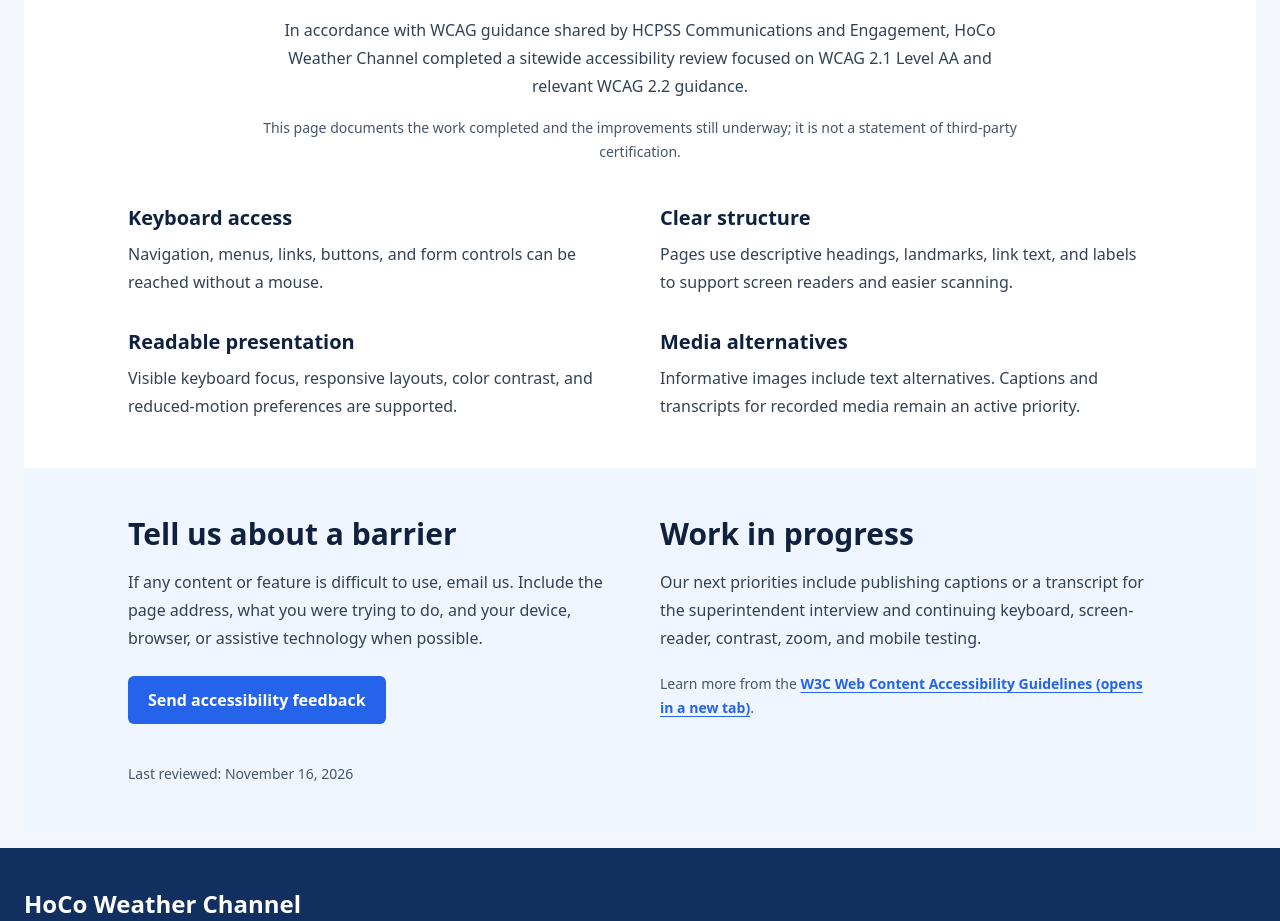
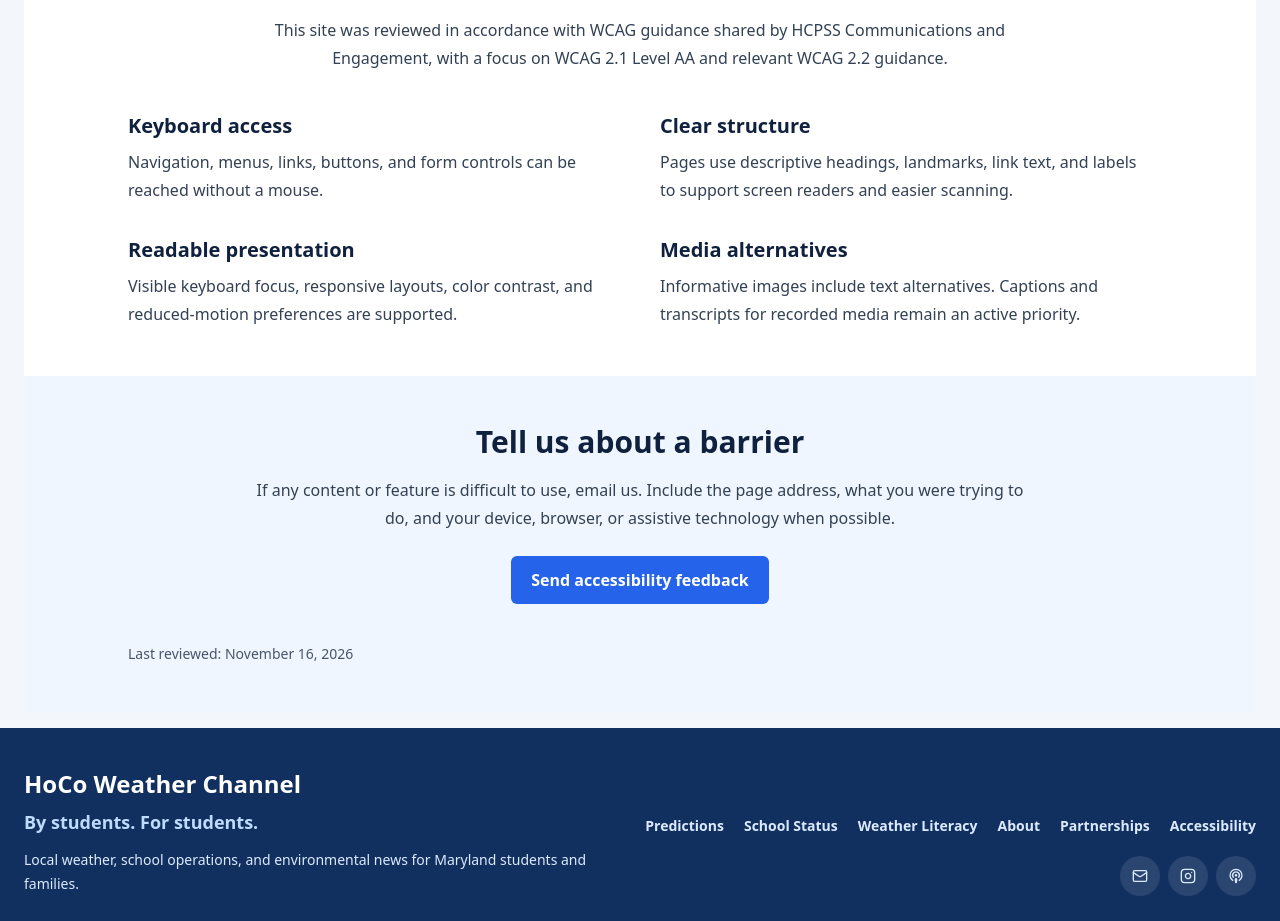
Before and after one commit to davidliu-2008/HoCoWX, a Next.js app: page /accessibility in a window 1280 px wide. Shown: the part 429-1350 px from the top of the page. Built offline with nearby package versions, Linux system fonts and the light colour scheme.

Commit message:
Finalize accessibility page wording

```diff
--- a/app/accessibility/page.tsx
+++ b/app/accessibility/page.tsx
@@ -1,5 +1,4 @@
 import type { Metadata } from "next";
-import Link from "next/link";
 import { PageTabs } from "@/components/PageTabs";
 
 export const metadata: Metadata = {
@@ -44,10 +43,7 @@ export default function AccessibilityPage() {
         <div className="mx-auto max-w-5xl text-center">
           <h2 className="text-3xl font-black text-ink sm:text-4xl">Our accessibility approach</h2>
           <p className="mx-auto mt-5 max-w-3xl text-base leading-7 text-slate-700">
-            In accordance with WCAG guidance shared by HCPSS Communications and Engagement, HoCo Weather Channel completed a sitewide accessibility review focused on WCAG 2.1 Level AA and relevant WCAG 2.2 guidance.
-          </p>
-          <p className="mx-auto mt-4 max-w-3xl text-sm leading-6 text-slate-600">
-            This page documents the work completed and the improvements still underway; it is not a statement of third-party certification.
+            This site was reviewed in accordance with WCAG guidance shared by HCPSS Communications and Engagement, with a focus on WCAG 2.1 Level AA and relevant WCAG 2.2 guidance.
           </p>
         </div>
 
@@ -62,8 +58,7 @@ export default function AccessibilityPage() {
       </section>
 
       <section className="bg-blue-50 px-5 py-10 sm:px-8 sm:py-12">
-        <div className="mx-auto grid max-w-5xl gap-10 lg:grid-cols-2">
-          <div>
+        <div className="mx-auto max-w-3xl text-center">
             <h2 className="text-3xl font-black text-ink">Tell us about a barrier</h2>
             <p className="mt-4 leading-7 text-slate-700">
               If any content or feature is difficult to use, email us. Include the page address, what you were trying to do, and your device, browser, or assistive technology when possible.
@@ -71,20 +66,6 @@ export default function AccessibilityPage() {
             <a href="mailto:howardcountyweather@gmail.com?subject=Website%20accessibility%20feedback" className="mt-6 inline-flex min-h-11 items-center gap-2 rounded-md bg-bay px-5 py-3 font-bold text-white hover:bg-blue-700">
               Send accessibility feedback
             </a>
-          </div>
-          <div>
-            <h2 className="text-3xl font-black text-ink">Work in progress</h2>
-            <p className="mt-4 leading-7 text-slate-700">
-              Our next priorities include publishing captions or a transcript for the superintendent interview and continuing keyboard, screen-reader, contrast, zoom, and mobile testing.
-            </p>
-            <p className="mt-5 text-sm leading-6 text-slate-600">
-              Learn more from the{" "}
-              <Link href="https://www.w3.org/WAI/standards-guidelines/wcag/" target="_blank" rel="noreferrer" className="font-bold text-bay">
-                W3C Web Content Accessibility Guidelines (opens in a new tab)
-              </Link>
-              .
-            </p>
-          </div>
         </div>
         <p className="mx-auto mt-10 max-w-5xl text-sm text-slate-600">Last reviewed: November 16, 2026</p>
       </section>
```
